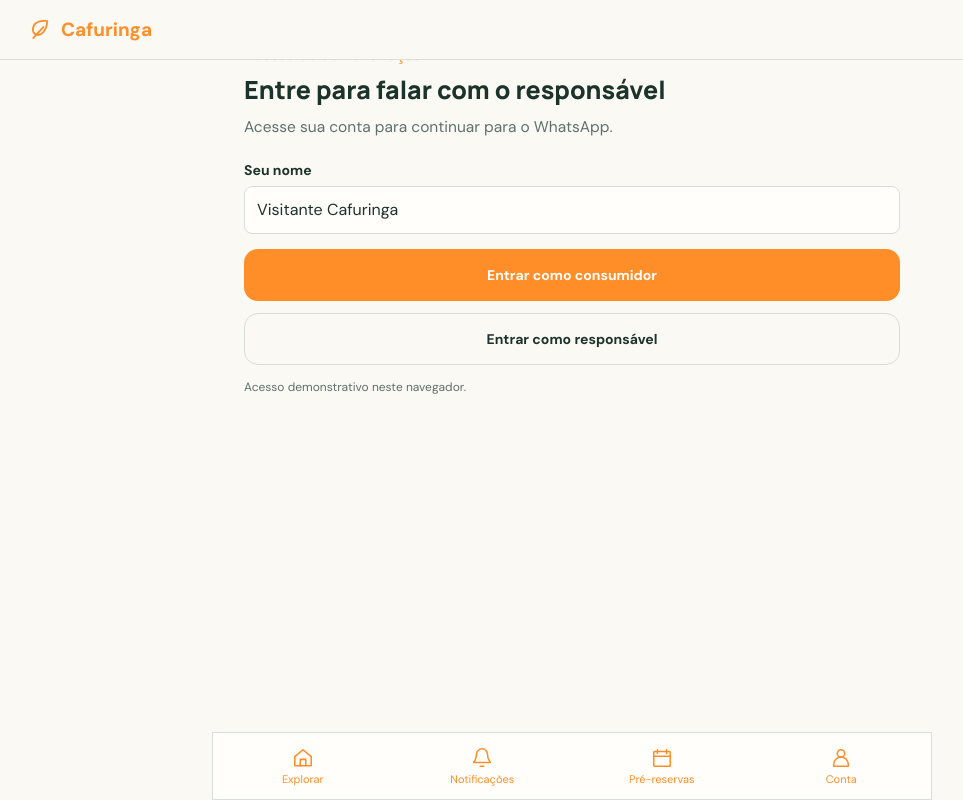
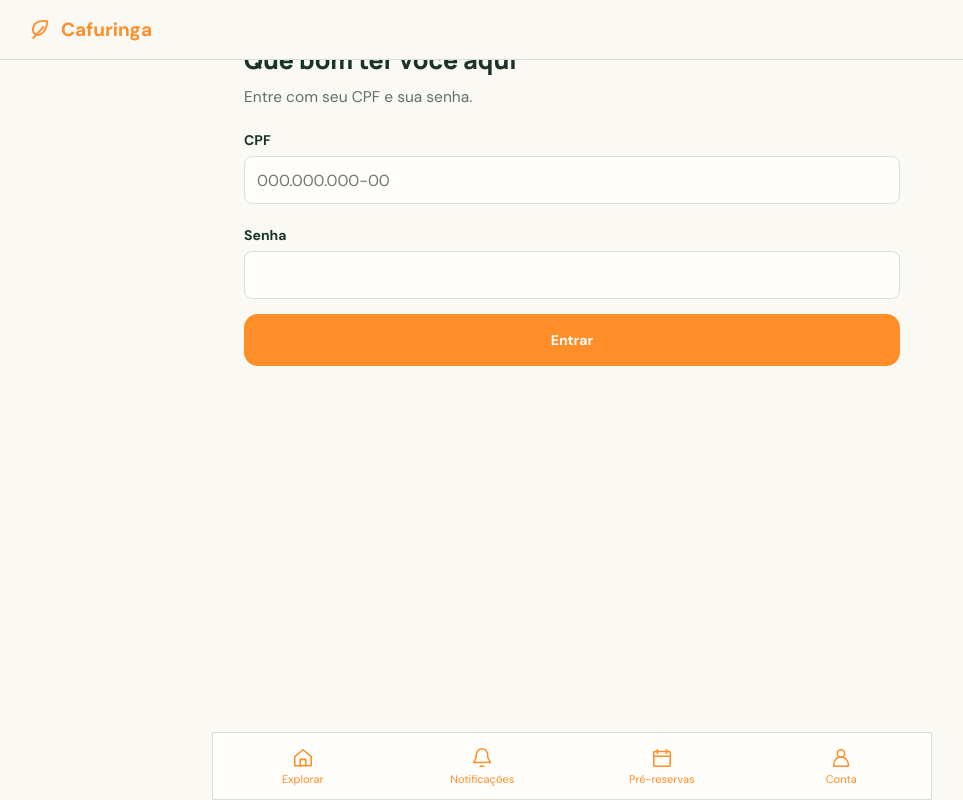
Before and after one commit to mdsreq-fga-unb/REQ-2026.2-T02-RedeCafuringa, a React (Vite) app in the folder app/: page / in a window 1280 px wide. Both pictures are taken after a click on the button "Conta". Shown: the part 67-867 px from the top of the page, without its empty margins (68-1031 px from the left). Built offline with nearby package versions, Linux system fonts and the light colour scheme; no server answers.

Commit message:
feat: adicionando página de login

```diff
--- a/app/src/features/auth/LoginPage.tsx
+++ b/app/src/features/auth/LoginPage.tsx
@@ -1,53 +1,131 @@
+import { useState } from "react";
+import type { FormEvent } from "react";
 import { ActionButton } from "../../components/ui/ActionButton";
 import { BackButton } from "../../components/navigation/BackButton";
-import type { Role } from "../../shared/types";
+import type { AuthResult } from "../../shared/types";
+import { isMockAuthEnabled, login } from "./authService";
+import { formatCpf, onlyDigits } from "./cpf";
+import { InvalidCredentialsError } from "./errors";
+import { demoHint } from "./mockAuth";
+import { validateLogin } from "./validateLogin";
+import type { LoginErrors } from "./validateLogin";
 
 type LoginPageProps = {
-    loginName: string;
-    onLoginNameChange: (name: string) => void;
+    fromContact?: boolean;
     onNavigate: (path: string) => void;
-    onSignIn: (role: Role) => void;
+    onSignIn: (auth: AuthResult) => void;
 };
 
 export function LoginPage({
-    loginName,
-    onLoginNameChange,
+    fromContact = false,
     onNavigate,
     onSignIn,
 }: LoginPageProps) {
+    const [cpf, setCpf] = useState("");
+    const [password, setPassword] = useState("");
+    const [errors, setErrors] = useState<LoginErrors>({});
+    const [formError, setFormError] = useState("");
+    const [loading, setLoading] = useState(false);
+
+    const handleSubmit = async (event: FormEvent<HTMLFormElement>) => {
+        event.preventDefault();
+        setFormError("");
+
+        const validationErrors = validateLogin({ cpf, password });
+        setErrors(validationErrors);
+        if (Object.keys(validationErrors).length > 0) return;
+
+        setLoading(true);
+        let auth: AuthResult;
+        try {
+            auth = await login({ cpf: onlyDigits(cpf), password });
+        } catch (error) {
+            setFormError(
+                error instanceof InvalidCredentialsError
+                    ? "CPF ou senha inválidos"
+                    : "Não foi possível entrar agora. Tente novamente em instantes.",
+            );
+            setLoading(false);
+            return;
+        }
+        onSignIn(auth);
+    };
+
     return (
         <section className="login-page">
             <BackButton label="Voltar" onClick={() => onNavigate("/perfil")} />
-            <p className="eyebrow">Acesso de demonstração</p>
-            <h1>Entre para falar com o responsável</h1>
+            <h1>
+                {fromContact
+                    ? "Entre para falar com o responsável"
+                    : "Que bom ter você aqui"}
+            </h1>
             <p className="body-copy">
-                Acesse sua conta para continuar para o WhatsApp.
+                {fromContact
+                    ? "Acesse sua conta para continuar para o WhatsApp."
+                    : "Entre com seu CPF e sua senha."}
             </p>
-            <label className="field-label" htmlFor="consumer-name">
-                Seu nome
+
+            <form className="login-form" onSubmit={handleSubmit} noValidate>
+                {formError && (
+                    <p className="form-alert" role="alert">
+                        {formError}
+                    </p>
+                )}
+
+                <label className="field-label" htmlFor="login-cpf">
+                    CPF
                 </label>
                 <input
-                id="consumer-name"
+                    id="login-cpf"
                     className="text-input"
-                value={loginName}
-                onChange={(event) => onLoginNameChange(event.target.value)}
-                placeholder="Como podemos chamar você?"
+                    type="text"
+                    inputMode="numeric"
+                    autoComplete="username"
+                    placeholder="000.000.000-00"
+                    value={cpf}
+                    onChange={(event) => setCpf(formatCpf(event.target.value))}
+                    aria-invalid={Boolean(errors.cpf)}
+                    aria-describedby={errors.cpf ? "login-cpf-error" : undefined}
                 />
+                {errors.cpf && (
+                    <p id="login-cpf-error" className="field-error">
+                        {errors.cpf}
+                    </p>
+                )}
+
+                <label className="field-label" htmlFor="login-password">
+                    Senha
+                </label>
+                <input
+                    id="login-password"
+                    className="text-input"
+                    type="password"
+                    autoComplete="current-password"
+                    value={password}
+                    onChange={(event) => setPassword(event.target.value)}
+                    aria-invalid={Boolean(errors.password)}
+                    aria-describedby={
+                        errors.password ? "login-password-error" : undefined
+                    }
+                />
+                {errors.password && (
+                    <p id="login-password-error" className="field-error">
+                        {errors.password}
+                    </p>
+                )}
+
                 <div className="login-actions">
                     <ActionButton
                         variant="orange"
-                    onClick={() => onSignIn("consumer")}
+                        type="submit"
+                        disabled={loading}
                     >
-                    Entrar como consumidor
-                </ActionButton>
-                <ActionButton
-                    variant="outline"
-                    onClick={() => onSignIn("producer")}
-                >
-                    Entrar como responsável
+                        {loading ? "Entrando…" : "Entrar"}
                     </ActionButton>
                 </div>
-            <p className="demo-note">Acesso demonstrativo neste navegador.</p>
+            </form>
+
+            {isMockAuthEnabled && <p className="demo-note">{demoHint}</p>}
         </section>
     );
 }
```
Also changed, not shown: 1 other file (tests, documents, lock files or other folders). Lines whose indentation alone changed are shown as unchanged.
